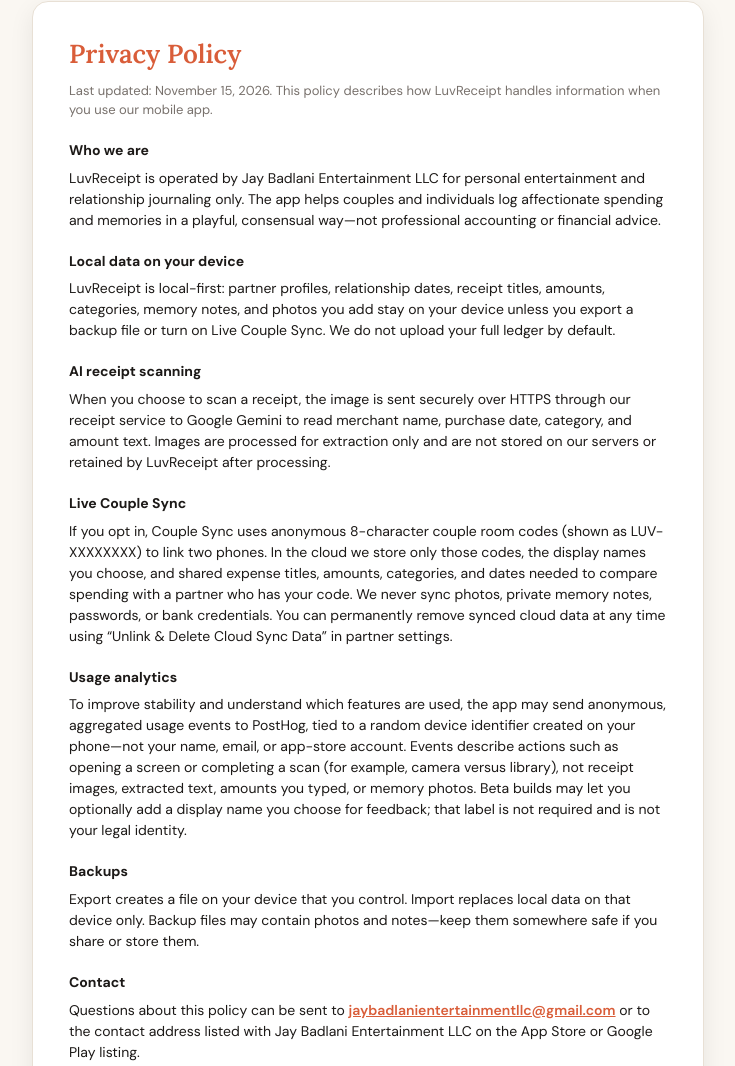
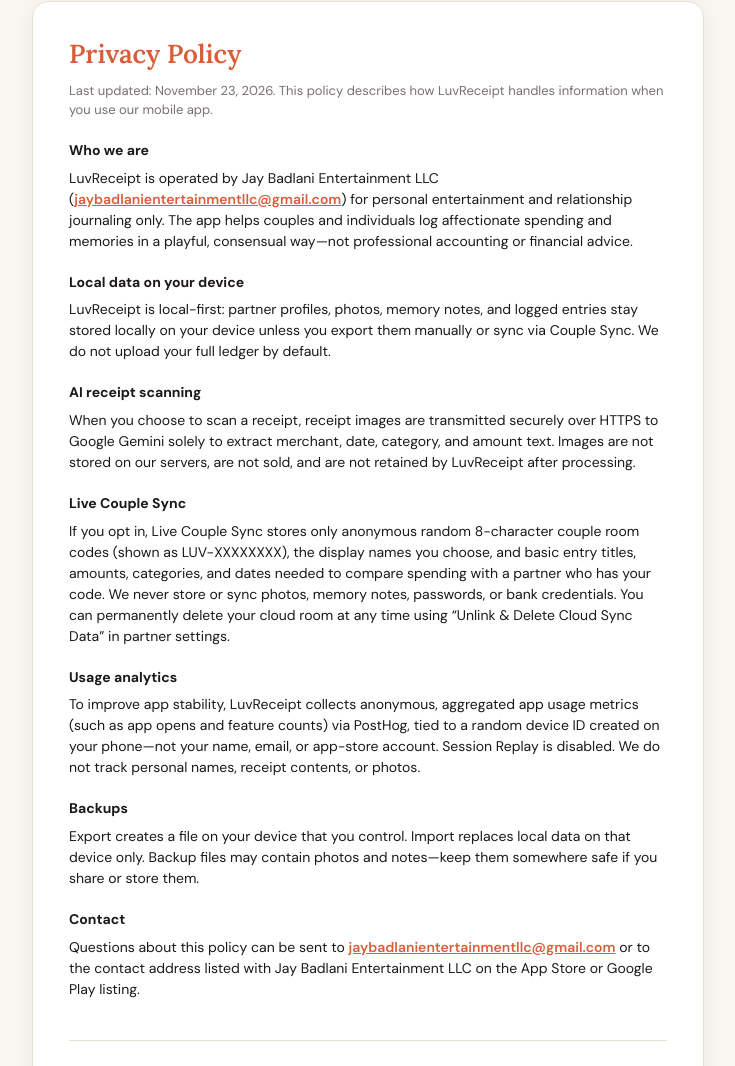
Before and after one commit to jaybadlanicomedy-jpg/luvreceipt-legal, a plain HTML site: page index.html in a window 1280 px wide. Shown: the part 258-1324 px from the top of the page, without its empty margins (272-1007 px from the left). Drawn offline with Linux system fonts and the light colour scheme.

Commit message:
Sync v1.0.0 legal disclosures

```diff
--- a/index.html
+++ b/index.html
@@ -220,51 +220,49 @@
         <section id="privacy" class="document" aria-labelledby="privacy-heading">
           <h2 id="privacy-heading">Privacy Policy</h2>
           <p class="lede">
-            Last updated: November 15, 2026. This policy describes how LuvReceipt handles information
+            Last updated: November 23, 2026. This policy describes how LuvReceipt handles information
             when you use our mobile app.
           </p>
 
           <h3>Who we are</h3>
           <p>
-            LuvReceipt is operated by Jay Badlani Entertainment LLC for personal entertainment and
-            relationship journaling only. The app helps couples and individuals log affectionate spending
-            and memories in a playful, consensual way—not professional accounting or financial advice.
+            LuvReceipt is operated by Jay Badlani Entertainment LLC
+            (<a href="mailto:jaybadlanientertainmentllc@gmail.com">jaybadlanientertainmentllc@gmail.com</a>)
+            for personal entertainment and relationship journaling only. The app helps couples and
+            individuals log affectionate spending and memories in a playful, consensual way—not
+            professional accounting or financial advice.
           </p>
 
           <h3>Local data on your device</h3>
           <p>
-            LuvReceipt is local-first: partner profiles, relationship dates, receipt titles, amounts,
-            categories, memory notes, and photos you add stay on your device unless you export a backup
-            file or turn on Live Couple Sync. We do not upload your full ledger by default.
+            LuvReceipt is local-first: partner profiles, photos, memory notes, and logged entries stay
+            stored locally on your device unless you export them manually or sync via Couple Sync. We do
+            not upload your full ledger by default.
           </p>
 
           <h3>AI receipt scanning</h3>
           <p>
-            When you choose to scan a receipt, the image is sent securely over HTTPS through our receipt
-            service to Google Gemini to read merchant name, purchase date, category, and amount text.
-            Images are processed for extraction only and are not stored on our servers or retained by
-            LuvReceipt after processing.
+            When you choose to scan a receipt, receipt images are transmitted securely over HTTPS to
+            Google Gemini solely to extract merchant, date, category, and amount text. Images are not
+            stored on our servers, are not sold, and are not retained by LuvReceipt after processing.
           </p>
 
           <h3>Live Couple Sync</h3>
           <p>
-            If you opt in, Couple Sync uses anonymous 8-character couple room codes (shown as
-            LUV-XXXXXXXX) to link two phones. In the cloud we store only those codes, the
-            display names you choose, and shared expense titles, amounts, categories, and dates needed to
-            compare spending with a partner who has your code. We never sync photos, private memory
-            notes, passwords, or bank credentials. You can permanently remove synced cloud data at any
-            time using &ldquo;Unlink &amp; Delete Cloud Sync Data&rdquo; in partner settings.
+            If you opt in, Live Couple Sync stores only anonymous random 8-character couple room codes
+            (shown as LUV-XXXXXXXX), the display names you choose, and basic entry titles, amounts,
+            categories, and dates needed to compare spending with a partner who has your code. We never
+            store or sync photos, memory notes, passwords, or bank credentials. You can permanently delete
+            your cloud room at any time using &ldquo;Unlink &amp; Delete Cloud Sync Data&rdquo; in partner
+            settings.
           </p>
 
           <h3>Usage analytics</h3>
           <p>
-            To improve stability and understand which features are used, the app may send anonymous,
-            aggregated usage events to PostHog, tied to a random device identifier created on your
-            phone—not your name, email, or app-store account. Events describe actions such as opening a
-            screen or completing a scan (for example, camera versus library), not receipt images,
-            extracted text, amounts you typed, or memory photos. Beta builds may let you optionally add a
-            display name you choose for feedback; that label is not required and is not your legal
-            identity.
+            To improve app stability, LuvReceipt collects anonymous, aggregated app usage metrics (such
+            as app opens and feature counts) via PostHog, tied to a random device ID created on your
+            phone—not your name, email, or app-store account. Session Replay is disabled. We do not track
+            personal names, receipt contents, or photos.
           </p>
 
           <h3>Backups</h3>
@@ -286,7 +284,7 @@
         <section id="terms" class="document" aria-labelledby="terms-heading">
           <h2 id="terms-heading">Terms of Service</h2>
           <p class="lede">
-            Last updated: November 15, 2026. By using LuvReceipt you agree to these terms.
+            Last updated: November 23, 2026. By using LuvReceipt you agree to these terms.
           </p>
 
           <h3>Personal use only</h3>
```
